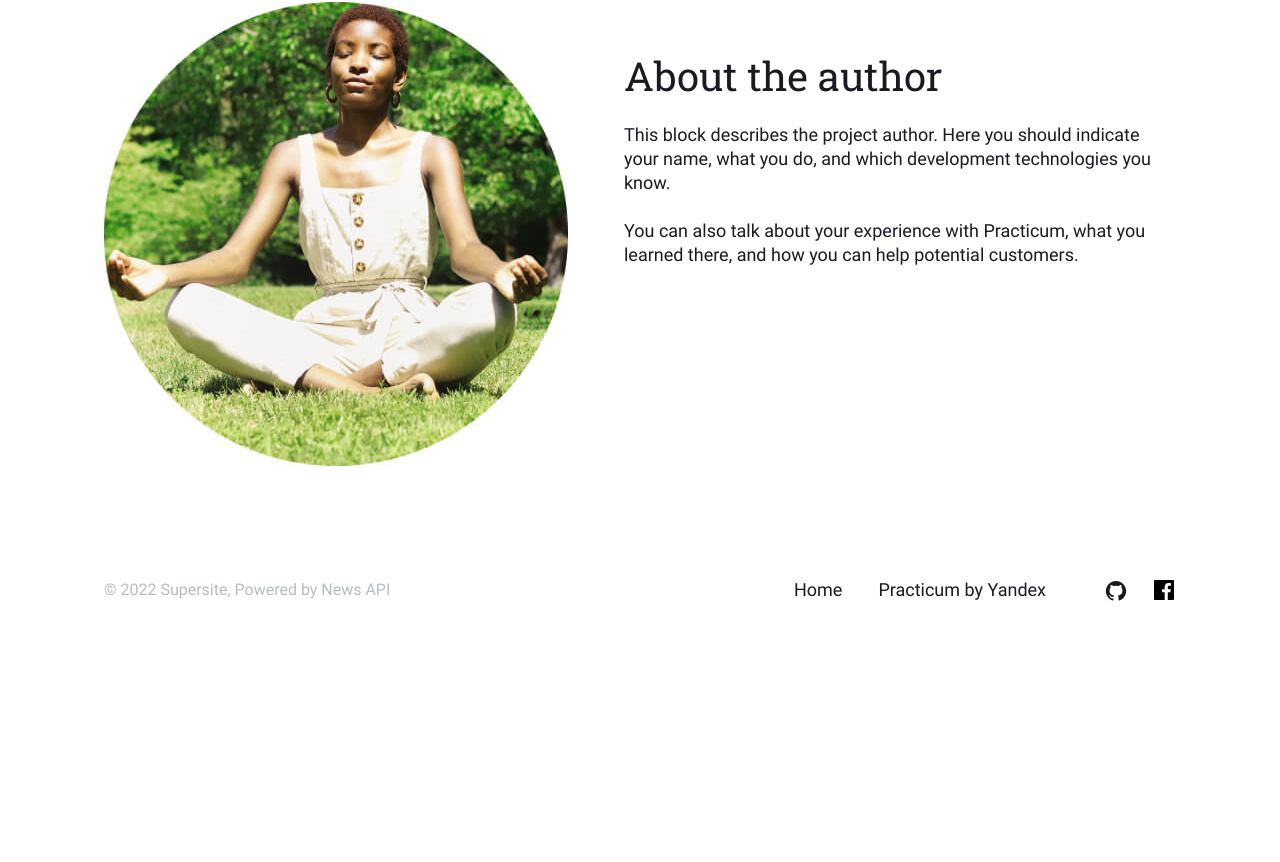
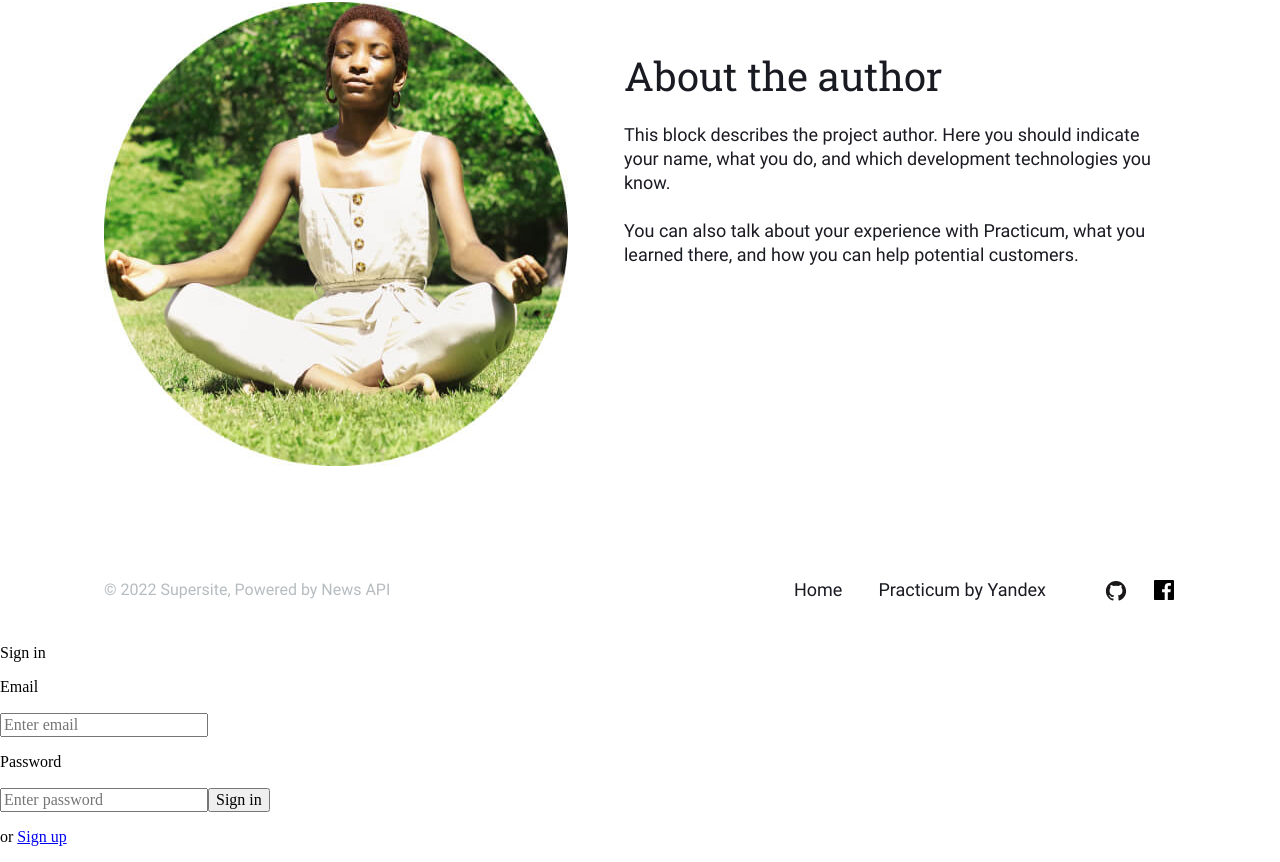
Before and after one commit to roeilulavy/news-explorer-frontend, a React (Create React App) app: page / in a window 1280 px wide. Shown: the part 654-1516 px from the top of the page. Before the commit the page ends 1282 px from the top, so only its background shows below. Built offline with nearby package versions, Linux system fonts and the light colour scheme.

Commit message:
PopupWithForm

```diff
--- a/src/components/App/App.js
+++ b/src/components/App/App.js
@@ -3,6 +3,8 @@ import { Header } from '../Header/Header';
 import { Main } from '../Main/Main';
 import { About } from '../About/About';
 import { Footer } from '../Footer/Footer';
+import { PopupWithForm } from '../PopupWithForm/PopupWithForm';
+import { SignInPopup } from '../SignInPopup/SignInPopup';
 
 function App() {
   return (
@@ -11,6 +13,9 @@ function App() {
       <Main />
       <About />
       <Footer />
+      <SignInPopup
+        isOpen='true'
+      />
     </div>
   );
 }
--- /dev/null
+++ b/src/components/PopupWithForm/PopupWithForm.css
@@ -0,0 +1,67 @@
+.popup{
+  position: fixed;
+  left: 0;
+  right: 0;
+  top: 0;
+  bottom: 0;
+  display: flex;
+  visibility: hidden;
+  justify-content: center;
+  align-items: center;
+  background-color: rgba(0, 0, 0, 0.5);
+  opacity: 0;
+  transition: visibility 1s, opacity 1s;
+}
+
+.popup_is-open{
+  visibility: visible;
+  opacity: 1;
+  z-index: 1;
+}
+
+.popup__close{
+  width: 40px;
+  height: 40px;
+  display: inline-flex;
+  justify-content: center;
+  align-items: center;
+  cursor: pointer;
+  background-color: transparent;
+  background-image: url(../../images/buttons/close_icon.svg);
+  background-position: center;
+  background-repeat: no-repeat;
+  background-size: auto;
+  border: none;
+  position: absolute;
+  top: -40px;
+  right: -40px;
+  padding: 0;
+  margin: 0;
+}
+
+.popup__close:hover{
+  opacity: 0.6;
+}
+
+.popup__content{
+  width: 430px;
+  display: flex;
+  flex-direction: column;
+  justify-content: center;
+  position: relative;
+  background: white;
+  border-radius: 10px;
+  box-shadow: 0px 0px 25px rgba(0, 0, 0, 0.15);
+  padding: 0;
+  margin: 0;
+}
+
+.popup__title{
+  font-family: 'Roboto', Arial, sans-serif;
+  font-weight: 900;
+  font-size: 24px;
+  line-height: 28px;
+  text-align: left;
+  color: #000000;
+  padding: 0;
+}
--- /dev/null
+++ b/src/components/PopupWithForm/PopupWithForm.js
@@ -0,0 +1,16 @@
+import './PopupWithForm.css';
+
+export function PopupWithForm(props) {
+  return (
+    <div className={`popup popup_type_${props.name} ${props.isOpen && 'popup_is-open'}`}>
+        <div className="popup__content">
+          <button type="button" className="popup__close" onClick={props.onClose}></button>
+          <h3 className="popup__title">{props.title}</h3>
+          <form className="popup__form" name={props.name} onSubmit={props.onSubmit}>
+            {props.children}
+            <button type="submit" className="popup__submit">{props.buttonText}</button>
+          </form>
+        </div>
+      </div>
+  );
+}
--- /dev/null
+++ b/src/components/SignInPopup/SignInPopup.js
@@ -0,0 +1,62 @@
+import React, { useState } from "react";
+import { Link } from "react-router-dom";
+
+export function SignInPopup (props) {
+  const [email, setEmail] = useState("");
+  const [password, setPassword] = useState("");
+
+  React.useEffect(() => {
+    setEmail('');
+    setPassword('');
+  }, [])
+
+  const handleSubmit = (e) => {
+    e.preventDefault();
+    if (!email || !password) {
+      return;
+    }
+    props.onSignInPopup(email, password);
+  }
+
+  return (
+    <div className="signInPopup">
+      <p className="signInPopup__header">Sign in</p>
+      <form onSubmit={handleSubmit} className="signInPopup__form">
+        <p>Email</p>
+        <input
+          className="signInPopup__input"
+          required
+          id="email"
+          name="email"
+          type="email"
+          placeholder="Enter email"
+          value={email}
+          onChange={(e) => setEmail(e.target.value)}
+        />
+        <p>Password</p>
+        <input
+          className="signInPopup__input"
+          required
+          id="password"
+          name="password"
+          type="password"
+          placeholder="Enter password"
+          value={password}
+          onChange={(e) => setPassword(e.target.value)}
+        />
+        <button
+          type="submit"
+          className="signInPopup__button"
+        >
+          Sign in
+        </button>
+      </form>
+      <p className="signInPopup__signup">
+        or{" "}
+        <Link to="/signup" className="signInPopup__link">
+          Sign up
+        </Link>
+      </p>
+    </div>
+  );
+}
```
Also changed, not shown: src/components/SignInPopup/SignInPopup.css (added), src/images/buttons/close_icon.svg (added).
